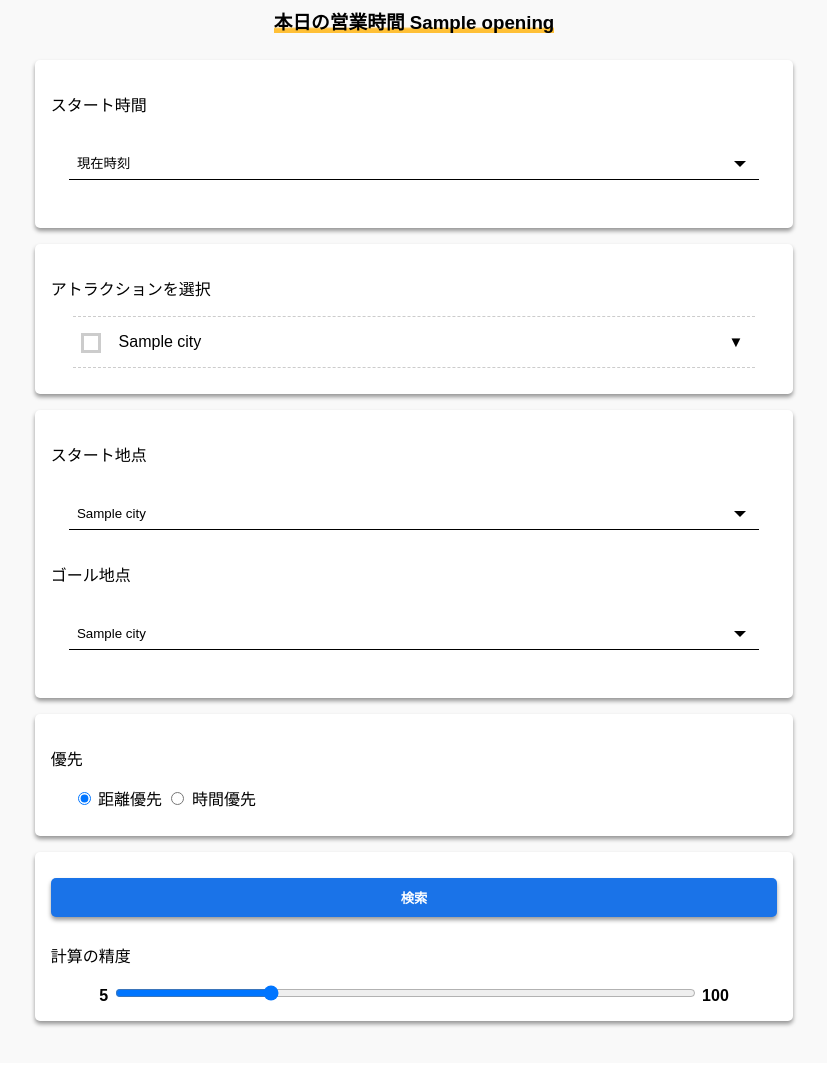
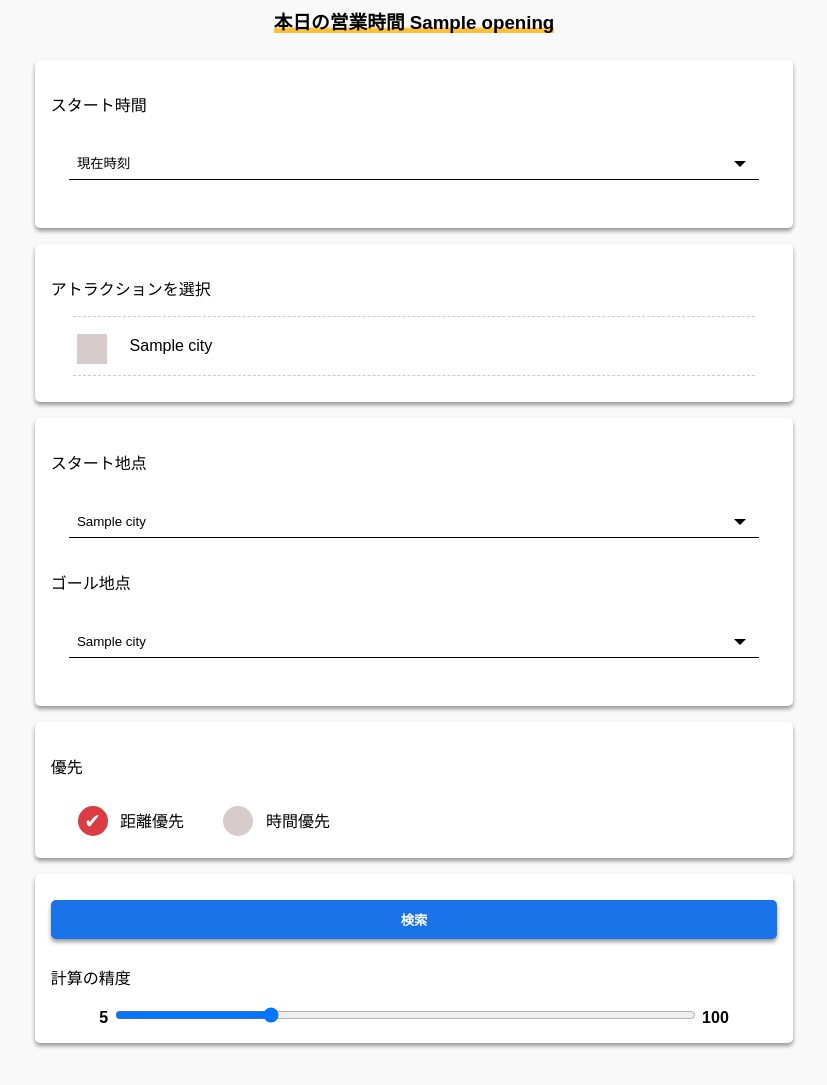
Before and after one commit to Bukio-chan/sotsuken_flask, a Flask app: template templates/index.html in a window 1280 px wide. Shown: the part 664-1749 px from the top of the page, without its empty margins (226-1053 px from the left). Before the commit the page ends 1691 px from the top, so only its background shows below. Run offline with Flask 2, Linux system fonts and the light colour scheme; the template is opened without the code that fills it: most values are stand-ins (such as "Sample title", 1, 10 or a date in 2020); parts of the project's set-up code (start-up, migrations or seed data) failed here and were passed over.

Commit message:
checkbox

```diff
--- a/static/css/cp.css
+++ b/static/css/cp.css
@@ -43,99 +43,179 @@
 
 
 
-.surround {
-  border-top: 1px dashed #ccc;
+.cp_ipcheck {
+	text-align: left;
+	border-top: 1px dashed #ccc;
 }
-.cp_ipcheck {
-	-webkit-box-sizing: border-box;
-	        box-sizing: border-box;
+.cp_ipcheck .option-input02 {
+	position: relative;
+	top: 13.33333px;
+	right: 0;
+	bottom: 0;
+	left: 0;
+	width: 30px;
+	height: 30px;
+	cursor: pointer;
+	transition: all 0.15s ease-out 0s;
+	color: #ffffff;
+	border: none;
+	outline: none;
+	background: #d7cbcb;
+	-webkit-appearance: none;
+	        appearance: none;
 }
-.cp_ipcheck:before, .cp_ipcheck:after {
-	-webkit-box-sizing: inherit;
-	        box-sizing: inherit;
+.cp_ipcheck .option-input02:hover {
+	background: #d6a9a9;
 }
-.cp_ipcheck .box {
-	margin: 0em auto;
+.cp_ipcheck .option-input02:checked {
+	background: #da3c41;
+}
+.cp_ipcheck .option-input02:checked::before {
+	font-size: 20px;
+	line-height: 30px;
+	position: absolute;
+	display: inline-block;
+	width: 30px;
+	height: 30px;
+	content: '✔';
+	text-align: center;
+}
+.cp_ipcheck .option-input02:checked::after {
+	position: relative;
+	display: block;
+	content: '';
+	-webkit-animation: click-wave 0.65s;
+	        animation: click-wave 0.65s;
+	background: #da3c41;
+}
+.cp_ipcheck .option-input02.radio {
+	border-radius: 50%;
+}
+.cp_ipcheck .option-input02.radio::after {
+	border-radius: 50%;
+}
+.cp_ipcheck label {
+	display: block;
+}
+
+.box1 {
+	width: 320px;
+}
+.box2 {
+	width: 480px;
+}
+
+.cp_ipcheck label {
+	display: block;
+	margin: 10px;
+	padding: 10px;
 	text-align: left;
-    position: relative;
+	cursor: pointer;
 }
-.cp_ipcheck input[type=checkbox] {
-	display: none;
+.cp_ipcheck label:after {
+	content: "";
+	clear: both;
+	display: block;
 }
-.cp_ipcheck label.attraction:focus:before,
-.cp_ipcheck label.attraction:hover:before,
-.cp_ipcheck label.attraction:active:before,
-.cp_ipcheck input:checked + label.attraction:before {
-	border-color: #ccc;
-	background: #fff;
+.cp_ipcheck label input { float: left; }
+.cp_ipcheck label p {
+	float: left;
+	padding-top: 2px;
+	width: calc(100% - 24px);
 }
-.cp_ipcheck label.attraction {
-	font-size: 1em;
-	padding: 1em 1em;
-	-webkit-transition: all 0.15s ease;
-	        transition: all 0.15s ease;
+
+
+ul,li {
+  margin: 0;
+  padding: 0;
 }
-.cp_ipcheck label.attraction:before {
-	position: absolute;
-	top: 1em;
-	left: 0.5em;
-	width: 14px;
-	height: 14px;
-	content: '';
-	border: 0.2em solid #ccc;
+
+ul {
+  list-style: none;
 }
-.cp_ipcheck input:checked + label.attraction:before {
-	border-color: #fff;
-	background: #1a73e8;
+
+ul.keep li {
+  float: left;
+  width: 100%;
+  border-bottom: 1px dashed #ccc;
+}
+
+ul.keep input {
+  display: block;
+  float: left;
+}
+
+ul.keep span {
+  display: block;
+  overflow: hidden; /* モダンブラウザ用 */
+  zoom: 1; /* IE6用 */
+}
+
+/* クリアフィックス */
+.clearfix:after {
+  content: "";
+  display: block;
+  clear: both;
+}
+
+.clearfix {
+  overflow: hidden;
+  zoom: 1;
 }
 
 
 
-.cp_menu {
-  border-bottom: 1px dashed #ccc
+.cp_ipradio {
+	text-align: left;
 }
-.cp_menu a {
-	color: blue;
+.cp_ipradio .option-input {
+	position: relative;
+	top: 9px;
+	right: 0;
+	bottom: 0;
+	left: 0;
+	width: 30px;
+	height: 30px;
+	margin-right: 0.5rem;
+	cursor: pointer;
+	transition: all 0.15s ease-out 0s;
+	color: #ffffff;
+	border: none;
+	outline: none;
+	background: #d7cbcb;
+	-webkit-appearance: none;
+	        appearance: none;
 }
-.cp_menu label.menu::before {
+.cp_ipradio .option-input:hover {
+	background: #d6a9a9;
+}
+.cp_ipradio .option-input:checked {
+	background: #da3c41;
+}
+.cp_ipradio .option-input:checked::before {
+	font-size: 20px;
+	line-height: 30px;
 	position: absolute;
-	content: '▼';
-	right: 0.8em;
-	font-size: 15px;
-	cursor: pointer;
-}
-.cp_menu input {
-	display: none;
-}
-.cp_menu ul {
-	margin: 0;
-	list-style: none;
+	display: inline-block;
+	width: 30px;
+	height: 30px;
+	content: '✔';
 	text-align: center;
 }
-.cp_menu li {
-	overflow-y: hidden;
-	max-height: 0;
-	transition: all 0.5s;
+.cp_ipradio .option-input:checked::after {
+	position: relative;
+	display: block;
+	content: '';
+	-webkit-animation: click-wave 0.65s;
+	        animation: click-wave 0.65s;
+	background: #da3c41;
 }
-/*リストが増えたらULごとに追加してください*/
-#cp_menu_bar1:checked ~ #link1 li,
-#cp_menu_bar2:checked ~ #link2 li,
-#cp_menu_bar3:checked ~ #link3 li,
-#cp_menu_bar4:checked ~ #link4 li,
-#cp_menu_bar5:checked ~ #link5 li,
-#cp_menu_bar6:checked ~ #link6 li,
-#cp_menu_bar7:checked ~ #link7 li,
-#cp_menu_bar8:checked ~ #link8 li,
-#cp_menu_bar9:checked ~ #link9 li,
-#cp_menu_bar10:checked ~ #link10 li,
-#cp_menu_bar11:checked ~ #link11 li,
-#cp_menu_bar12:checked ~ #link12 li,
-#cp_menu_bar13:checked ~ #link13 li,
-#cp_menu_bar14:checked ~ #link14 li,
-#cp_menu_bar15:checked ~ #link15 li,
-#cp_menu_bar16:checked ~ #link16 li,
-#cp_menu_bar17:checked ~ #link17 li,
-#cp_menu_bar18:checked ~ #link18 li {
-	max-height: 100px;
-	opacity: 1;
+.cp_ipradio .option-input.radio {
+	border-radius: 50%;
 }
+.cp_ipradio .option-input.radio::after {
+	border-radius: 50%;
+}
+.cp_ipradio label {
+	margin-right: 30px
+}
--- a/templates/index.html
+++ b/templates/index.html
@@ -46,25 +46,24 @@
   </div>
 
     <div class="normal-box3">
-    <p>アトラクションを選択</p>
+      <p>アトラクションを選択</p>
         <div class="bullets">
-          <div class="surround">
+              <div class="cp_ipcheck">
+                <ul class="keep clearfix">
+
           {% for i in city[1:] %}
-          <div class="cp_ipcheck">
-            <div class="box">
-              <div class="cp_menu">
-                <input type="checkbox" class="attraction" name="attraction" id="{{i.num}}" value="{{i.num}}">
-                <label class="attraction" for="{{i.num}}"> {{i.name}}<label class="menu" for="cp_menu_bar{{i.num}}"></label></label>
-                <input type="checkbox" id="cp_menu_bar{{i.num}}" class="accordion" />
-                <ul id="link{{i.num}}">
-                    <li style="height: 40px"><a href="{{i.url}}">公式サイトへ</a></li>
+                    <li>
+                        <input type="checkbox" class="option-input02 checkbox"  name="attraction" id="{{i.num}}" value="{{i.num}}">
+                        <span>
+                            <label for="{{i.num}}">
+                                {{i.name}}
+                            </label>
+                        </span>
+                    </li>
+          {% endfor %}
                 </ul>
               </div>
-            </div>
           </div>
-          {% endfor %}
-          </div>
-        </div>
     </div>
 
   <div class="normal-box3">
@@ -90,8 +89,16 @@
   <div class="normal-box3">
   <p>優先</p>
     <div class="bullets">
-    <input type="radio" name="priority" value="距離優先" id="distance" checked><label for="distance"> 距離優先</label>
-    <input type="radio" name="priority" value="時間優先" id="time"><label for="time"> 時間優先</label>
+      <div class="cp_ipradio">
+        <label>
+        <input type="radio" class="option-input radio" name="priority" value="距離優先" id="distance" checked >
+        距離優先
+        </label>
+        <label>
+        <input type="radio" class="option-input radio" name="priority" value="時間優先" id="time">
+        時間優先
+        </label>
+      </div>
     </div>
   </div>
 
```
